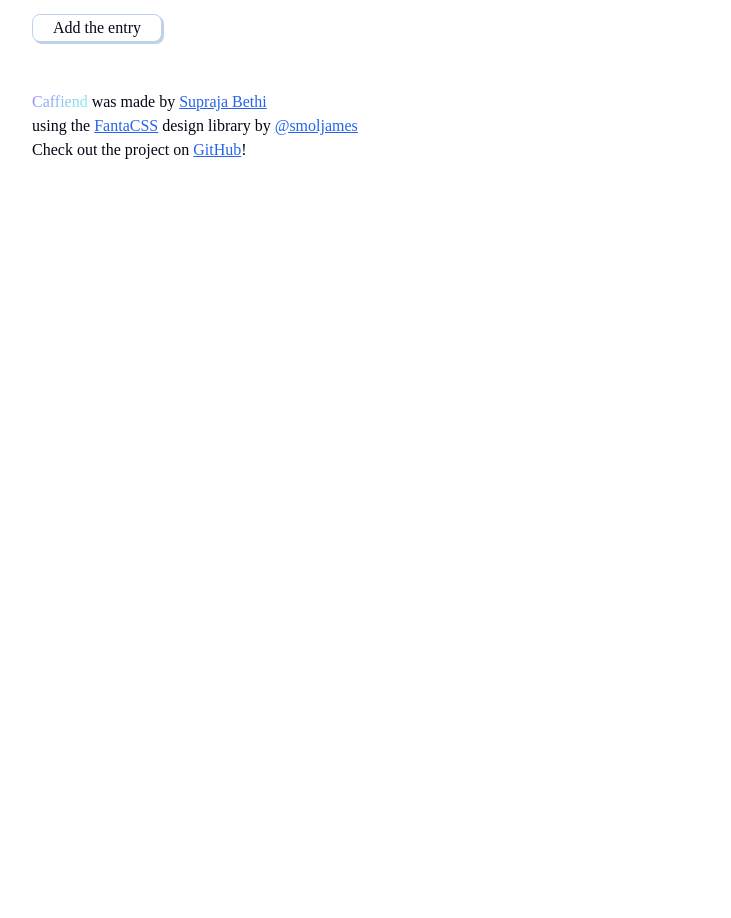
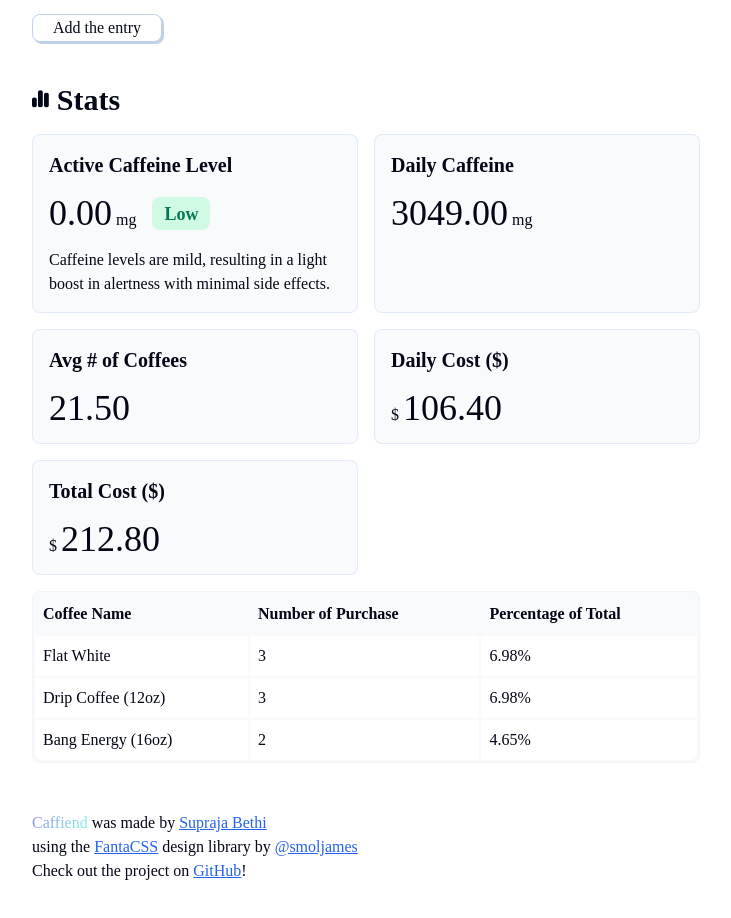
Before and after one commit to BethiXSupraja/ReactProjects, a React (Vite) app in the folder caffiend/: page / in a window 1280 px wide. Shown: the part 1122-2040 px from the top of the page, without its empty margins (274-1005 px from the left). Before the commit the page ends 1332 px from the top, so only its background shows below. Built offline with nearby package versions, Linux system fonts and the light colour scheme; a web font is replaced by a local one.

Commit message:
Coffee Stats complete

```diff
--- a/caffiend/src/App.jsx
+++ b/caffiend/src/App.jsx
@@ -5,7 +5,7 @@ import Layout from "./components/Layout";
 import Stats from "./components/Stats";
 
 function App() {
-  const isAuthenticated = false
+  const isAuthenticated = true
   const aunthenticatedContent = (
     <>
     <Stats/>
--- a/caffiend/src/components/Stats.jsx
+++ b/caffiend/src/components/Stats.jsx
@@ -1,5 +1,72 @@
-export default function Stats(){
+import { calculateCoffeeStats, calculateCurrentCaffeineLevel, coffeeConsumptionHistory, getTopThreeCoffees, statusLevels } from "../utils"
+
+function StatCard(props){
+    const {lg, title, children } = props
     return(
-        <></>
+        <div className={'card stat-card ' + (lg ? 'col-soan-2':'')}>
+            <h4>{title}</h4>
+            {children}
+        </div>
+    )
+}export default function Stats(){
+    const stats = calculateCoffeeStats(coffeeConsumptionHistory)
+    const caffeineLevel = calculateCurrentCaffeineLevel(coffeeConsumptionHistory)
+    const warningLevel = caffeineLevel<statusLevels['low'].maxLevel ?
+    'low':
+    caffeineLevel<statusLevels['moderate'].maxLevel ?
+    'moderate':
+    'high'
+    return(
+        <>
+        <div className="section-header">
+            <i className="fa-solid fa-chart-simple"/>
+            <h2>Stats</h2>
+        </div>
+        <div className="stats-grid">
+            <StatCard lg title="Active Caffeine Level">
+                <div className="status">
+                <p><span className="stat-text">{caffeineLevel}</span>mg</p>
+                <h5 style={{color: statusLevels[warningLevel].color, background: statusLevels[warningLevel].background}}>Low</h5>
+                </div>
+                <p>{statusLevels[warningLevel].description}</p>
+            </StatCard>
+            <StatCard title="Daily Caffeine">
+                <p><span className="stat-text"stat-text>{stats.daily_caffeine}</span>mg</p>
+            </StatCard>
+
+            <StatCard title="Avg # of Coffees">
+            <p><span className="stat-text"stat-text>{stats.average_coffees}</span></p>
+            </StatCard>
+            <StatCard title="Daily Cost ($)">
+            <p>$ <span className="stat-text"stat-text>{stats.daily_cost}</span></p>
+            </StatCard>
+            <StatCard title="Total Cost ($)">
+            <p>$ <span className="stat-text"stat-text>{stats.total_cost}</span></p>
+            </StatCard>
+            <table className="stat-table">
+                <thead>
+                    <tr>
+                        <th>Coffee Name</th>
+                        <th>Number of Purchase</th>
+                        <th>Percentage of Total</th>
+                    </tr>
+                </thead>
+                <tbody>
+                    {getTopThreeCoffees(coffeeConsumptionHistory).map((coffee, coffeeIndex)=>{
+                        return(
+                            <tr key={coffeeIndex}>
+                                <td>{coffee.coffeeName}</td>
+                                <td>{coffee.count}</td>
+                                <td>{coffee.percentage}</td>
+
+                            </tr>
+                        )
+                    })}
+                </tbody>
+
+            </table>
+
+        </div>
+        </>
     )
 }
```
